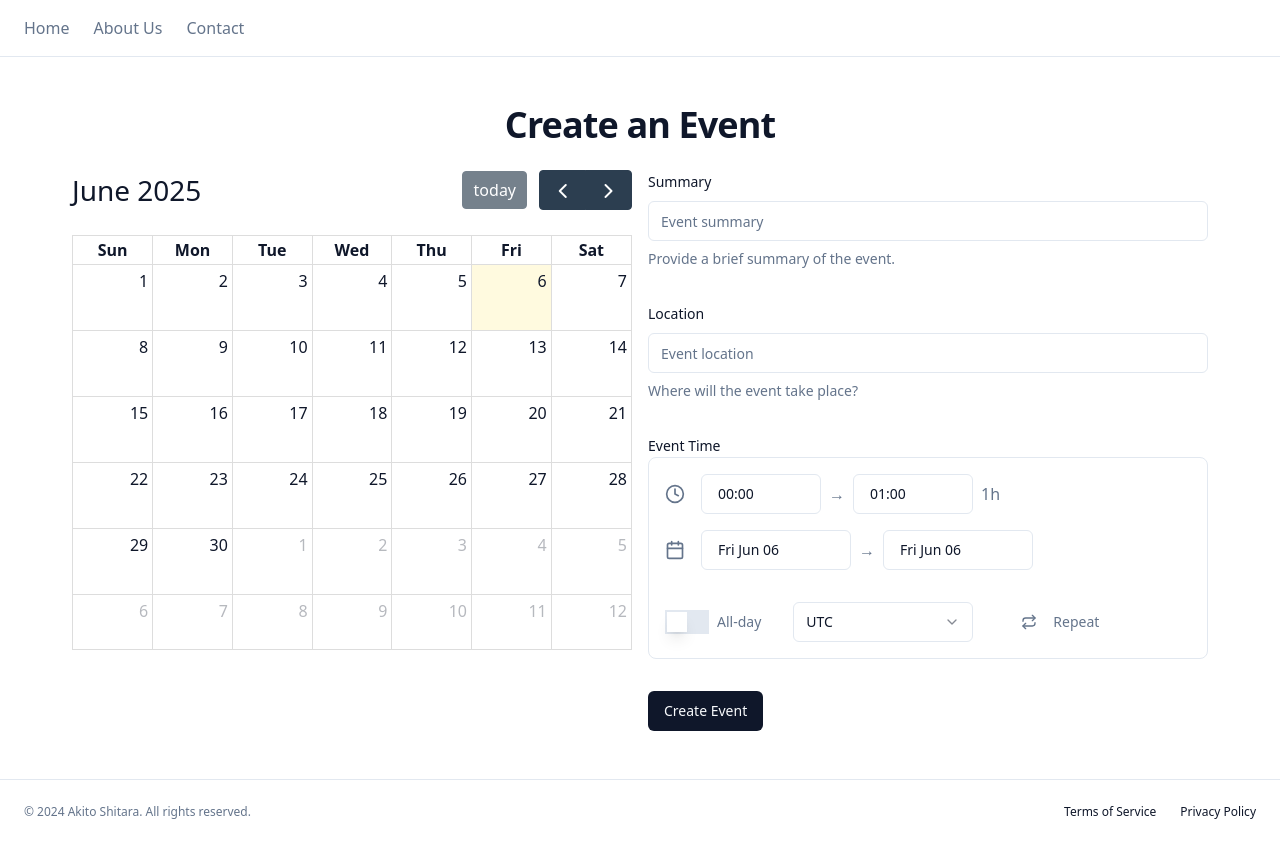
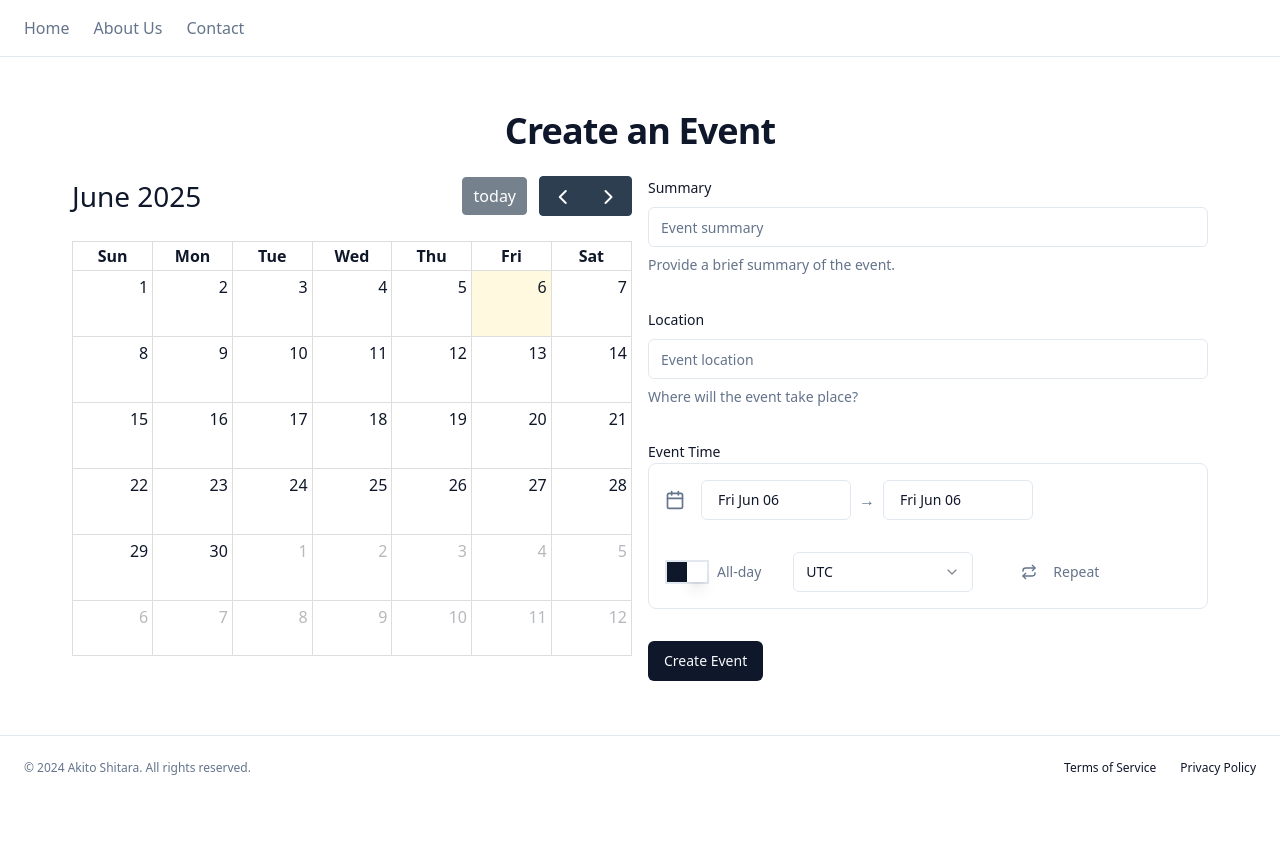
Before and after one commit to himura467/tend-attend-fe, a Next.js app: page /events/create in a window 1280 px wide. After the commit the page ends 800 px from the top, so only its background shows below. Built offline with nearby package versions, Linux system fonts and the light colour scheme.

Commit message:
feat: set isAllDay default true

```diff
--- a/src/components/events/create-form-client.tsx
+++ b/src/components/events/create-form-client.tsx
@@ -51,7 +51,7 @@ export default function CreateEventFormClient() {
   const [events, setEvents] = useState<Event[]>(sampleEvents);
   const [startDate, setStartDate] = useState<Date>(getCurrentYmdDate(new Date()));
   const [endDate, setEndDate] = useState<Date>(addHours(getCurrentYmdDate(new Date()), 1));
-  const [isAllDay, setIsAllDay] = useState<boolean>(false);
+  const [isAllDay, setIsAllDay] = useState<boolean>(true);
   const [recurrence, setRecurrence] = useState<string | null>(null);
 
   const form = useForm<z.infer<typeof formSchema>>({
```
